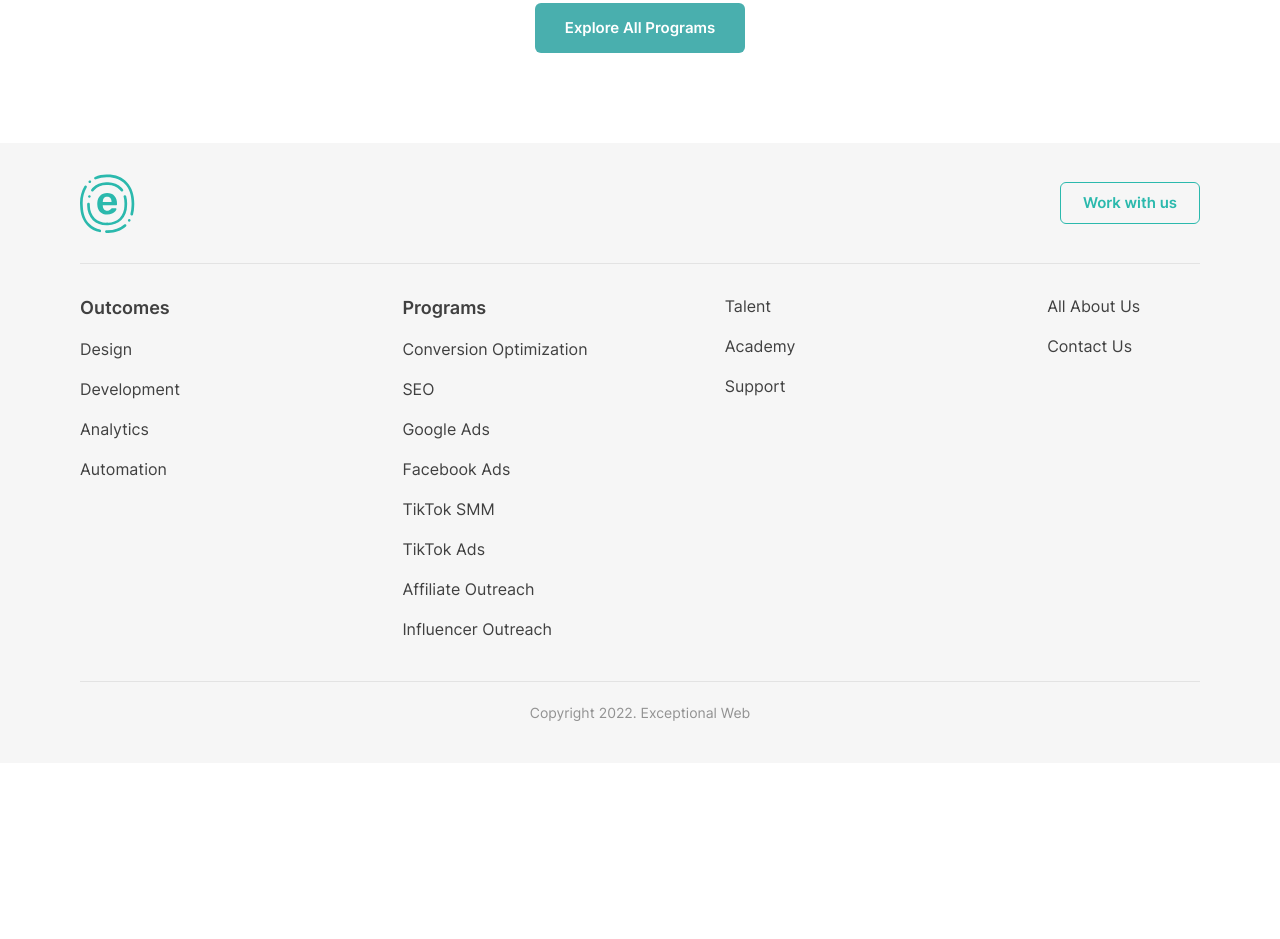
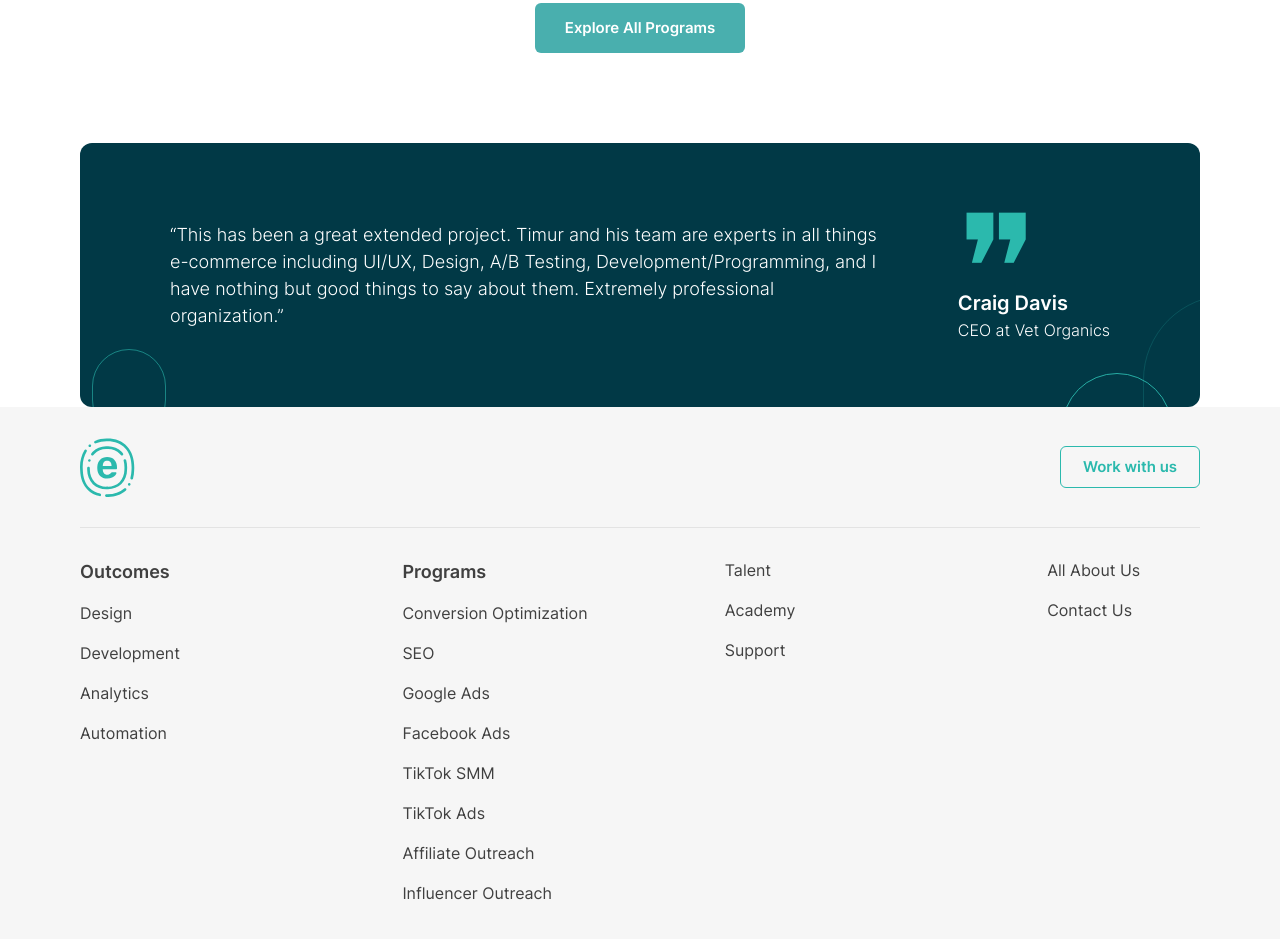
Before and after one commit to AdrianRazor/exceptional-web-gulp, a website: page src/blog-post.html in a window 1280 px wide. Shown: the part 2160-3099 px from the top of the page. Before the commit the page ends 2923 px from the top, so only its background shows below. Drawn offline with nearby package versions, Linux system fonts and the light colour scheme; files that its build step writes are made by us from their sources.

Commit message:
added quote section

```diff
--- a/src/blog-post.html
+++ b/src/blog-post.html
@@ -517,6 +517,24 @@
           <a href="#" class="btn programs__btn">Explore All Programs</a>
         </div>
       </section>
+
+      <section class="quote">
+        <div class="container">
+          <div class="quote__wrapper">
+            <p>
+              “This has been a great extended project. Timur and his team are
+              experts in all things e-commerce including UI/UX, Design, A/B
+              Testing, Development/Programming, and I have nothing but good
+              things to say about them. Extremely professional organization.”
+            </p>
+            <div class="quote__block">
+              <h4>Craig Davis</h4>
+              <p>CEO at Vet Organics</p>
+            </div>
+            <span></span>
+          </div>
+        </div>
+      </section>
     </main>
 
     <footer class="footer">
--- a/src/scss/blocks/programs.scss
+++ b/src/scss/blocks/programs.scss
@@ -111,6 +111,9 @@
 
 @media (max-width: 767px) {
   .programs {
+    margin-top: 60px;
+    margin-bottom: 60px;
+
     & .splide {
       &__slide {
         opacity: 0.5;
--- /dev/null
+++ b/src/scss/blocks/quote.scss
@@ -0,0 +1,133 @@
+.quote {
+  &__wrapper {
+    position: relative;
+    overflow: hidden;
+
+    padding: 65px 90px;
+    border-radius: 12px;
+    background-color: $dark-green;
+
+    display: grid;
+    grid-template-columns: 1fr auto;
+    align-items: center;
+    gap: 70px;
+
+    & p {
+      font-weight: 300;
+      font-size: 18px;
+      line-height: 150%;
+      color: $white;
+    }
+
+    &::before {
+      content: "";
+      display: block;
+      width: 74px;
+      height: 88px;
+      border: 1px solid $teal;
+      border-radius: 99px;
+      opacity: 0.6;
+
+      position: absolute;
+      bottom: -30px;
+      left: 12px;
+    }
+
+    &::after {
+      content: "";
+      display: block;
+      width: 110px;
+      height: 130px;
+      border: 1px solid $teal;
+      border-radius: 99px;
+      opacity: 0.9;
+
+      position: absolute;
+      bottom: -96px;
+      right: 28px;
+    }
+
+    & > span {
+      display: block;
+      width: 170px;
+      height: 200px;
+      border: 1px solid $teal;
+      border-radius: 99px;
+      opacity: 0.2;
+
+      position: absolute;
+      bottom: -88px;
+      right: -113px;
+    }
+  }
+
+  &__block {
+    & span {
+      display: inline-block;
+      font-size: 150px;
+      line-height: 77%;
+      height: 56px;
+      letter-spacing: -10px;
+      color: $teal;
+    }
+
+    & h4 {
+      font-weight: 600;
+      font-size: 20px;
+      line-height: 150%;
+      color: $white;
+
+      &::before {
+        content: "\275E";
+        display: block;
+        margin-bottom: 20px;
+
+        font-weight: 300;
+        font-size: 150px;
+        line-height: 80%;
+        height: 60px;
+        letter-spacing: -10px;
+        color: $teal;
+      }
+    }
+
+    & p {
+      font-size: 16px;
+    }
+  }
+}
+
+@media (max-width: 767px) {
+  .quote {
+    &__wrapper {
+      padding: 40px 20px;
+      grid-template-columns: initial;
+      gap: 30px;
+
+      & p {
+        text-align: center;
+        opacity: 0.9;
+      }
+
+      &::before,
+      &::after,
+      & > span {
+        display: none;
+      }
+    }
+
+    &__block {
+      & h4 {
+        text-align: center;
+
+        &::before {
+          margin-bottom: 10px;
+        }
+      }
+
+      & p {
+        opacity: 0.6;
+      }
+    }
+  }
+}
--- a/src/scss/main.scss
+++ b/src/scss/main.scss
@@ -23,3 +23,4 @@
 @import "blocks/blog.scss";
 @import "blocks/outcome.scss";
 @import "blocks/programs.scss";
+@import "blocks/quote.scss";
```
Also changed, not shown: dist/blog-post.html, dist/css/main.css.
